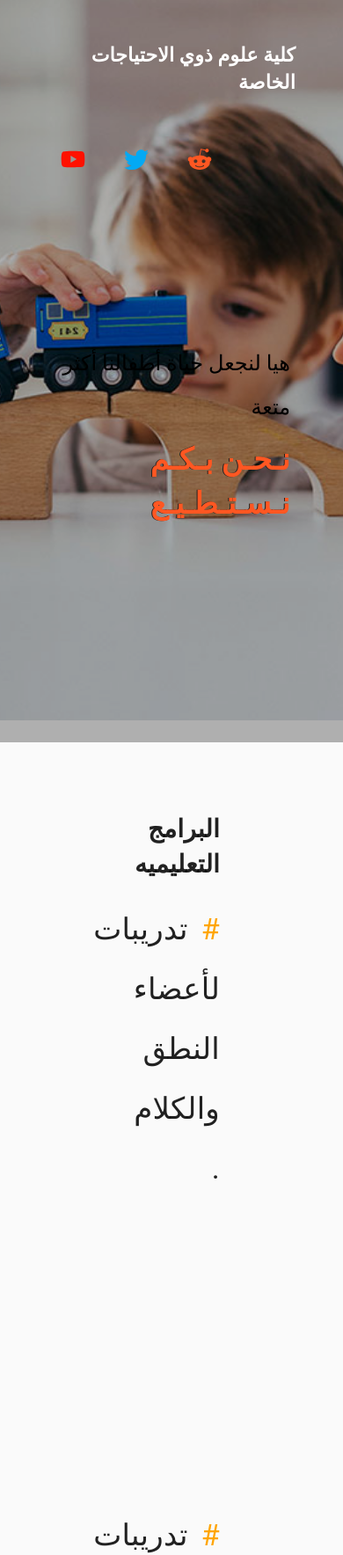
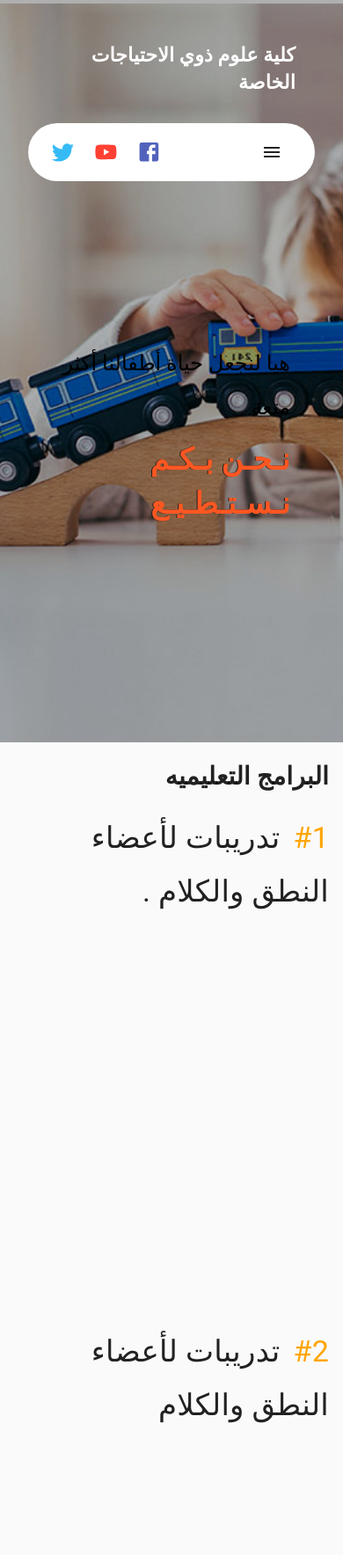
Before and after one commit to ahmedelkordy409/thkatop, a Gatsby site: page /servicethree in a window 390 px wide. Shown: the top 1768 px of the page at 88% size. Built offline with nearby package versions, Linux system fonts and the light colour scheme; Gatsby itself is replaced by a stand-in of ours.

Commit message:
end header

```diff
--- a/gatsby-config.js
+++ b/gatsby-config.js
@@ -13,6 +13,12 @@
       title: 'Gatsby Default Starter'
     },
     plugins: [
+      {
+        resolve: `gatsby-plugin-styled-components`,
+        options: {
+          displayName: false
+        },
+      },
       {
         resolve: `gatsby-source-filesystem`,
         options: {
@@ -30,6 +36,7 @@
       },
       'gatsby-transformer-sharp',
       'gatsby-plugin-react-helmet',
+      'gatsby-plugin-top-layout',
       {
         resolve: `gatsby-plugin-manifest`,
         options: {
@@ -43,6 +50,14 @@
         }
       },
       'gatsby-plugin-offline',
-      'gatsby-plugin-material-ui'
+      {
+        resolve: 'gatsby-plugin-material-ui',
+        // If you want to use styled components you should change the injection order.
+        options: {
+           stylesProvider: {
+             injectFirst: true,
+           },
+        },
+      }
     ]
   };
--- a/package.json
+++ b/package.json
@@ -32,6 +32,8 @@
     "gatsby-source-filesystem": "^2.3.24",
     "gatsby-styled-components-dark-mode": "^1.1.1",
     "gatsby-transformer-sharp": "^2.5.13",
+    "jss": "^10.4.0",
+    "jss-rtl": "^0.3.0",
     "normalize.css": "^8.0.1",
     "react": "^16.12.0",
     "react-dom": "^16.12.0",
--- /dev/null
+++ b/plugins/gatsby-plugin-top-layout/TopLayout.js
@@ -0,0 +1,42 @@
+import React from 'react';
+import PropTypes from 'prop-types';
+import { Helmet } from 'react-helmet';
+import CssBaseline from '@material-ui/core/CssBaseline';
+import { StylesProvider,ThemeProvider, jssPreset } from '@material-ui/core/styles';
+
+import { create } from 'jss';
+import rtl from 'jss-rtl'
+import theme from '../../src/theme';
+
+
+const jss = create({
+  plugins: [...jssPreset().plugins, rtl()],
+});
+
+
+
+
+export default function TopLayout(props) {
+  return (
+    <React.Fragment>
+      <Helmet>
+        <meta name="viewport" content="minimum-scale=1, initial-scale=1, width=device-width" />
+        <link
+          href="https://fonts.googleapis.com/css?family=Roboto:400,500,700&display=swap"
+          rel="stylesheet"
+        />
+      </Helmet>
+    <StylesProvider jss={jss}>
+      <ThemeProvider theme={theme}>
+        {/* CssBaseline kickstart an elegant, consistent, and simple baseline to build upon. */}
+        <CssBaseline />
+        {props.children}
+      </ThemeProvider>
+    </StylesProvider>
+    </React.Fragment>
+  );
+}
+
+TopLayout.propTypes = {
+  children: PropTypes.node,
+};
--- /dev/null
+++ b/plugins/gatsby-plugin-top-layout/package.json
@@ -0,0 +1,3 @@
+{
+  "name": "gatsby-plugin-top-layout"
+}
--- a/src/components/header.js
+++ b/src/components/header.js
@@ -22,10 +22,10 @@ return(
   <MetaContaner className={classes.root}>
 
       <Typography variant="h5" gutterBottom
-      style={{
-        color: "black",
-        lineHeight: '50px'
-       }}>
+        style={{
+          color: "black",
+          lineHeight: '50px'
+         }}>
 
          {props.subtittle}
       </Typography>
@@ -98,9 +98,7 @@ const Parallax = styled.div`
       }
 
       @media only screen and (max-device-width: 1366px) {
-
-
-
+         background-position: 83% 4px;
       }
 
 `
--- a/src/components/oldnavbar.js
+++ b/src/components/oldnavbar.js
@@ -6,68 +6,138 @@ import Container from '@material-ui/core/Container';
 
 import TwitterIcon from '@material-ui/icons/Twitter';
 import YouTubeIcon from '@material-ui/icons/YouTube';
-import RedditIcon from '@material-ui/icons/Reddit';
+import FacebookIcon from '@material-ui/icons/Facebook';
+
+import Drawer from '@material-ui/core/Drawer';
+import List from '@material-ui/core/List';
+import ListItem from '@material-ui/core/ListItem';
+import ListItemIcon from '@material-ui/core/ListItemIcon';
+import ListItemText from '@material-ui/core/ListItemText';
+import FiberManualRecordIcon from '@material-ui/icons/FiberManualRecord';
+import IconButton from '@material-ui/core/IconButton';
+import MenuIcon from '@material-ui/icons/Menu';
+
+
+
+
+const navData = [
+{
+  name: "الرئيسية",
+  link: "/",
+},
+{
+  name: "عن الكلية ",
+  link: "/about/",
+},
+{
+  name: "الخدمات",
+  link: "/#service",
+},
+{
+  name: "ذوي الهمم",
+  link: "/article/",
+},
+{
+  name: "فكرة الموقع",
+  link: "/#about",
+},
+{
+  name: "تواصل معنا",
+  link: "/contact/",
+},
+];
+
+
 
 export default (props) =>{
+
+    const [state, setState] = React.useState({
+      right: false,
+    });
+
+
+    const toggleDrawer = (anchor, open) => (event) => {
+      if (event.type === 'keydown' && (event.key === 'Tab' || event.key === 'Shift')) {
+        return;
+      }
+      setState({ ...state, [anchor]: open });
+    };
+
 
 
 return(
 <NavContaner>
 <CssBaseline />
 <Container maxWidth="lg">
+    <NavLogo><h1>    كلية علوم ذوي الاحتياجات الخاصة  </h1></NavLogo>
 
-    <NavLogo>
-        <h1>
-كلية علوم ذوي الاحتياجات الخاصة
-        </h1>
-    </NavLogo>
+    <NavLinks>
+        <IconButton
+          color="inherit"
+          aria-label="open drawer"
+          onClick={toggleDrawer("right", true)}
+          edge="start"
+          className="icons m_down"
+        >
+          <MenuIcon />
+        </IconButton>
 
 
-    <NavLinks>
-        <Link  activeStyle={{ color: "red" }}   className='nav-link' to="/">الرئيسية  </Link>
-        <Link  activeStyle={{ color: "red" }} className='nav-link' to="/about/">عن الكلية </Link>
-        <Link  activeStyle={{ color: "red" }}  className='nav-link' to="/#service">الخدمات</Link>
-        <Link  activeStyle={{ color: "red" }}   className='nav-link' to="/article/">ذوي الهمم </Link>
-        <Link  activeStyle={{ color: "red" }} className='nav-link' to="/#about"> فكرة الموقع </Link>
-        <Link  activeStyle={{ color: "red" }}  className='nav-link' to="/contact/"> تواصل معنا </Link>
+        {navData.map((nav,index)=>(
+          <Link
+            key={index}
+            activeStyle={{ color: "red" }}
+            className='nav-link m_up'
+            to={nav.link}>
+
+            {nav.name}
+
+          </Link>
+        ))}
 
 
-        <YouTubeIcon
-        style={{
-                     margin: "9px 20px",
-                     color: " #ff1100",
-                     fontSize: "2rem",
-                     height: "2em",
-                     float: "left"
+        <TwitterIcon className="icons fl"  style={{color: "#03a9f4cc"}}  />
+        <YouTubeIcon className="icons fl"  style={{color: "rgb(255 17 0 / 80%)"}}/>
+        <FacebookIcon className="icons fl"  style={{color: "#3f51b5e6"}}/>
 
-              }}
-        />
-
-        <TwitterIcon
-        style={{
-                     margin: "9px 20px",
-                     color: "#03A9F4",
-                     fontSize: "2rem",
-                     height: "2em",
-                     float: "left",
-              }}
-        />
+   </NavLinks>
+  </Container>
 
 
-        <RedditIcon
-        style={{
-                     margin: "9px 20px",
-                     color: " #FF5722",
-                     fontSize: "2rem",
-                     height: "2em",
-                     float: "left"
-
-              }}
-         />
 
 
- </NavLinks>
-  </Container>
+
+
+
+
+
+  <Drawer
+    anchor="left"
+    open={state["right"]}
+    onClose={toggleDrawer("right", false)}
+  >
+
+
+  <div
+    role="presentation"
+    onClick={toggleDrawer("right", false)}
+    onKeyDown={toggleDrawer("right", false)}
+  >
+    <List style={{paddingTop: 58}}>
+      {navData.map((nav,index)=>(
+        <Link  activeStyle={{ color: "red" }}  to={nav.link} key={index}>
+          <ListItem button style={{paddingRight: 36,paddingLeft: 50}}>
+            <ListItemIcon>
+            <FiberManualRecordIcon />
+            </ListItemIcon>
+            <ListItemText primary={nav.name} style={{fontWeight: 'bold' , color: 'black'}}/>
+          </ListItem>
+        </Link>
+      ))}
+   </List>
+  </div>
+  </Drawer>
+
 
 </NavContaner>
 )
@@ -109,4 +179,39 @@ const NavLinks = styled.nav`
   background-color: white;
   border-radius: 50px;
 
+
+  .nav-link {
+        font-size: 22px;
+        font-weight: bold;
+        color: black;
+        text-decoration: none;
+        padding: 27px 15px;
+        display: inline-block;
+        width: auto;
+  }
+
+
+  .fl{float: left;}
+
+
+  .icons{
+    margin: 9px 20px;
+    font-size: 2rem;
+    height: 2em;
+  }
+
+  .m_up { display: inline-block;}
+  .m_down {display: none;}
+
+  @media only screen and (max-width: 970px) {
+
+     .m_up { display: none; }
+     .m_down { display: inline-block;}
+     .icons{ margin: 4px 10px; font-size: 1.8rem; }
+
+   }
+
+
+
+
 `;
--- a/src/pages/servicethree.js
+++ b/src/pages/servicethree.js
@@ -5,6 +5,7 @@ import Container from '@material-ui/core/Container';
 import CssBaseline from '@material-ui/core/CssBaseline';
 import ReactPlayer from 'react-player/youtube'
 import Typography from '@material-ui/core/Typography';
+import styled from "styled-components"
 
 
 
@@ -35,7 +36,7 @@ const videos= [
   url: "https://youtu.be/GmTVLn8RWEg"
 },
 {
-  _id: 5,
+  _id: 6,
   tittle: "تدريب يساعد علي التأزر الحركي البصري",
   url: "https://youtu.be/J9KeEZ_MVFw"
 }
@@ -58,32 +59,31 @@ return(
 
      <CssBaseline/>
 
-     <Container fixed style={{padding: "60px 140px"}}>
+     <Container fixed   className='video_section'>
       <h1>   البرامج التعليميه  </h1>
 
 
       {videos.map((video,index)=>(
-  <>
+        <VideoWarrap key={index}>
 
-      <Typography variant="h4" gutterBottom style={{lineHeight: 2}}>
+            <Typography variant="h4" gutterBottom style={{lineHeight: '1.8'}}>
             <span style={{
               color: "orange",
               paddingLeft: 15
             }}>
-      #{video.id}
+            #{video._id}
             </span>
             {video.tittle}
             </Typography>
 
 
             <ReactPlayer
-        className='react-player'
+              className='react-player video_player'
               url={video.url}
               width='100%'
-        height='40vh'
             />
 
-  </>
+        </VideoWarrap>
 
       ))}
 
@@ -94,3 +94,58 @@ return(
   </LayOut>
 )
 }
+
+
+
+
+const VideoWarrap = styled.h1`
+    margin: 0 0 90px;
+
+    .video_section {
+      height: auto;
+      padding: 136px 200px;
+    }
+
+
+    .video_section .tittle_head {
+      height: auto;
+      padding: 50px 0;
+    }
+
+    .video_section .video_player {
+      width: 100%;
+      height: 340px;
+
+    }
+
+
+
+    /*****************************************
+    **  video section style
+    ******************************************/
+
+
+    @media only screen and (max-width: 768px) {
+
+      .video_section {
+        padding: 56px 5px;
+      }
+
+      .tittle_head {
+        height: auto;
+        padding: 50px 0;
+        text-align: center;
+      }
+
+      .video_section .video_player {
+        width: 100%;
+        height: 170px;
+        margin: 0 0 90px;
+      }
+
+
+
+    }
+
+
+`
--- a/src/styles/global.css
+++ b/src/styles/global.css
@@ -1,71 +1,11 @@
-@import url('https://fonts.googleapis.com/css2?family=Open+Sans+Condensed:wght@300;700&display=swap');
 
 body {
   margin: 0;
   -webkit-font-smoothing: antialiased;
   -moz-osx-font-smoothing: grayscale;
-box-sizing: border-box;
+  box-sizing: border-box;
 }
 
-/*
 *{
-  font-family: 'Open Sans Condensed', sans-serif;
-}*/
-
-
-
-
-
-
-
-
-/*****************************************
-**  nav section style
-******************************************/
-  .nav-link {
-        font-size: 22px;
-        font-weight: bold;
-        color: black;
-        text-decoration: none;
-        padding: 27px 15px;
-        display: inline-block;
-        width: auto;
-  }
-
-
-
-
-
-
-/*****************************************
-**  video section style
-******************************************/
-.video_section {
-  height: auto;
-  padding: 136px 200px;
+  text-decoration: none !important;
 }
-
-.video_section .tittle_head {
-  height: auto;
-  padding: 50px 0;
-}
-
-
-
-@media only screen and (max-width: 768px) {
-
-  .video_section {
-    padding: 56px 36px;
-  }
-
-  .tittle_head {
-    height: auto;
-    padding: 50px 0;
-    text-align: center;
-  }
-
-  .nav-link {
-        display: none;
-  }
-
-}
--- /dev/null
+++ b/src/theme.js
@@ -0,0 +1,23 @@
+import { red } from '@material-ui/core/colors';
+import { createMuiTheme } from '@material-ui/core/styles';
+
+// A custom theme for this app
+const theme = createMuiTheme({
+  palette: {
+    primary: {
+      main: '#556cd6',
+    },
+    secondary: {
+      main: '#19857b',
+    },
+    error: {
+      main: red.A400,
+    },
+    background: {
+      default: '#fff',
+    },
+  },
+  direction: "rtl",
+});
+
+export default theme;
```
Also changed, not shown: plugins/gatsby-plugin-top-layout/gatsby-browser.js (added, +7 -0 lines), plugins/gatsby-plugin-top-layout/gatsby-ssr.js (added, +7 -0 lines), src/pages/contact.js (+8 -6 lines), 1 other file. Lines whose indentation alone changed are shown as unchanged.
